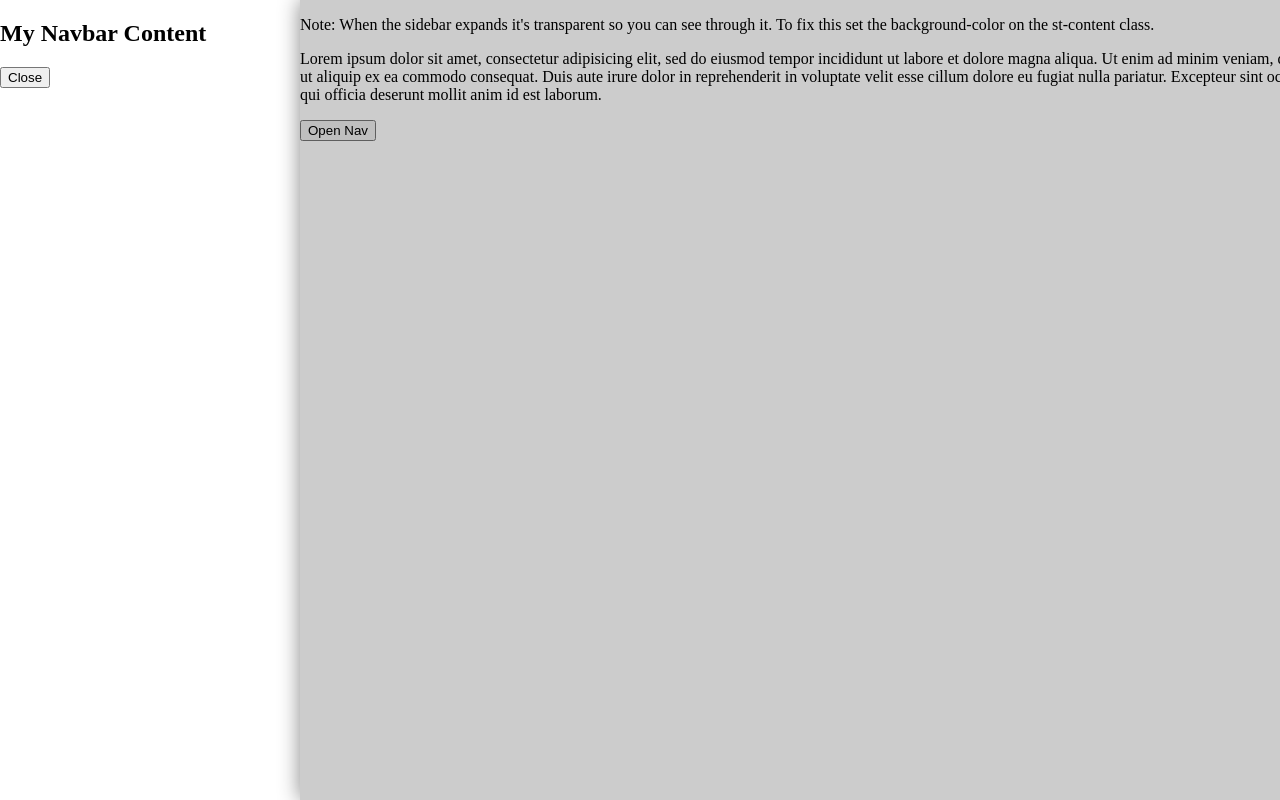
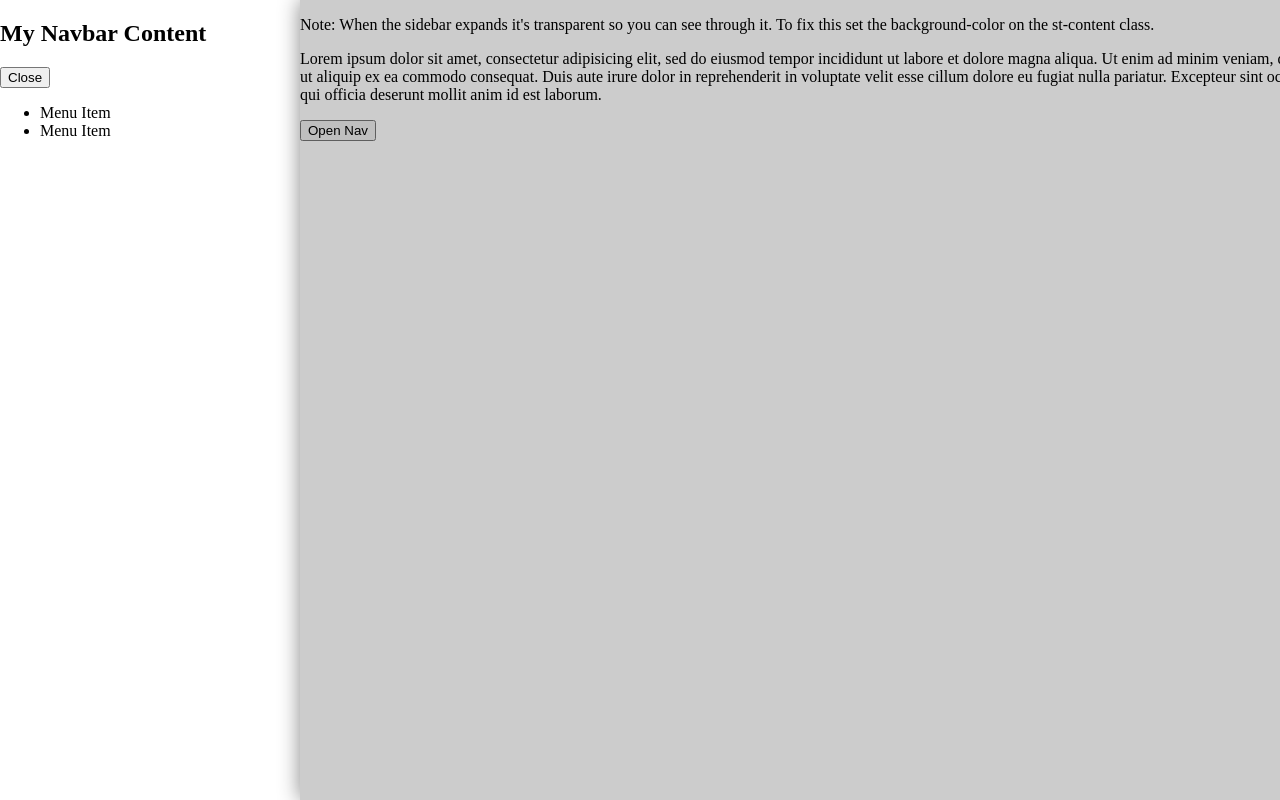
Before and after one commit to sthomp/angular-slidenav.js, a plain HTML site: page index.html in a window 1280 px wide. Both pictures are taken after a click on the button "Open Nav". Drawn offline with nearby package versions, Linux system fonts and the light colour scheme.

Commit message:
Update index.html

```diff
--- a/index.html
+++ b/index.html
@@ -16,6 +16,10 @@
         <div ng-controller="navctrl">
           <h2>My Navbar Content</h2>
           <button ng-click="close()">Close</button>
+          <ul>
+            <li>Menu Item</li>
+            <li>Menu Item</li>
+          </ul>
         </div>
       </slidenav-nav>
 
```
